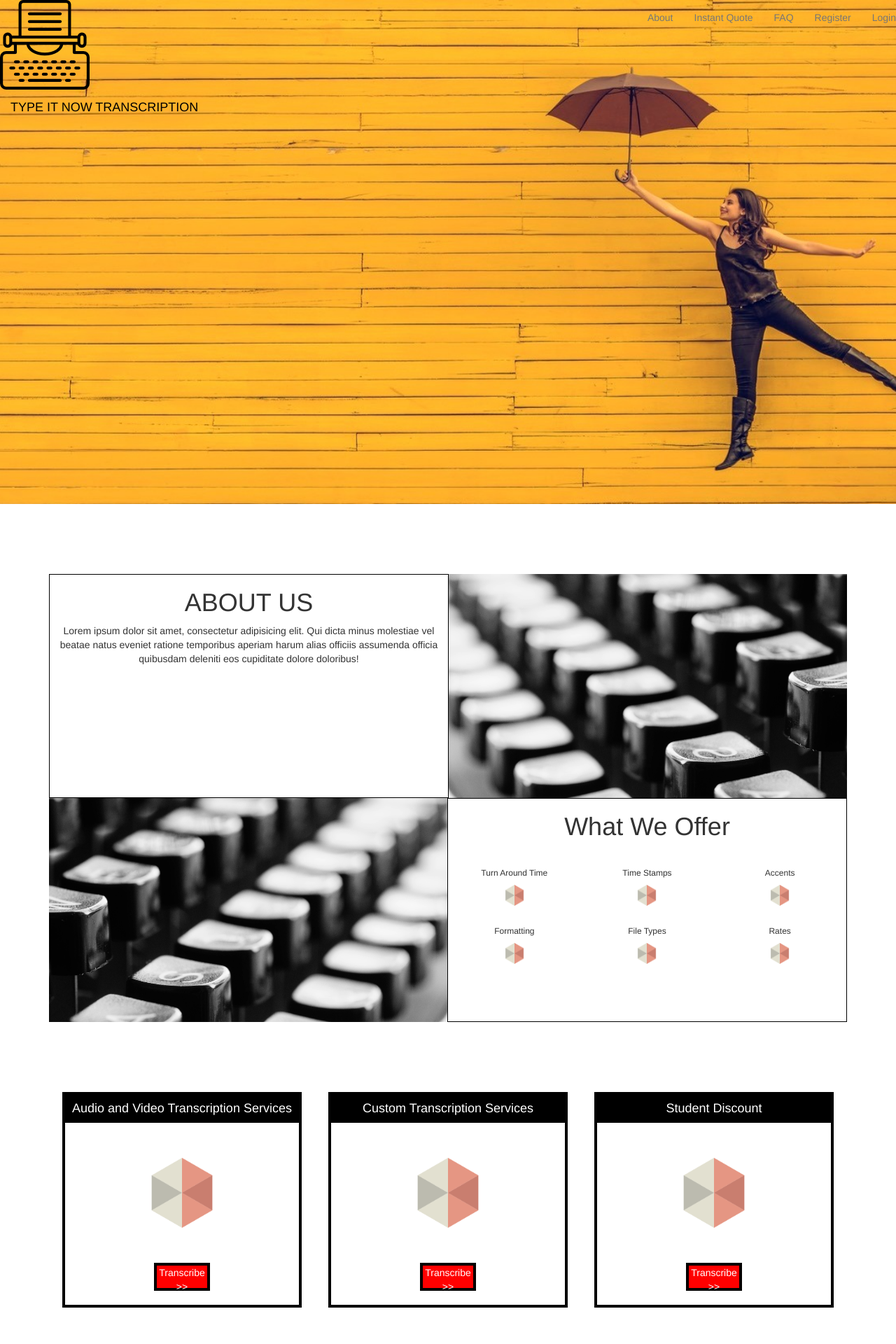
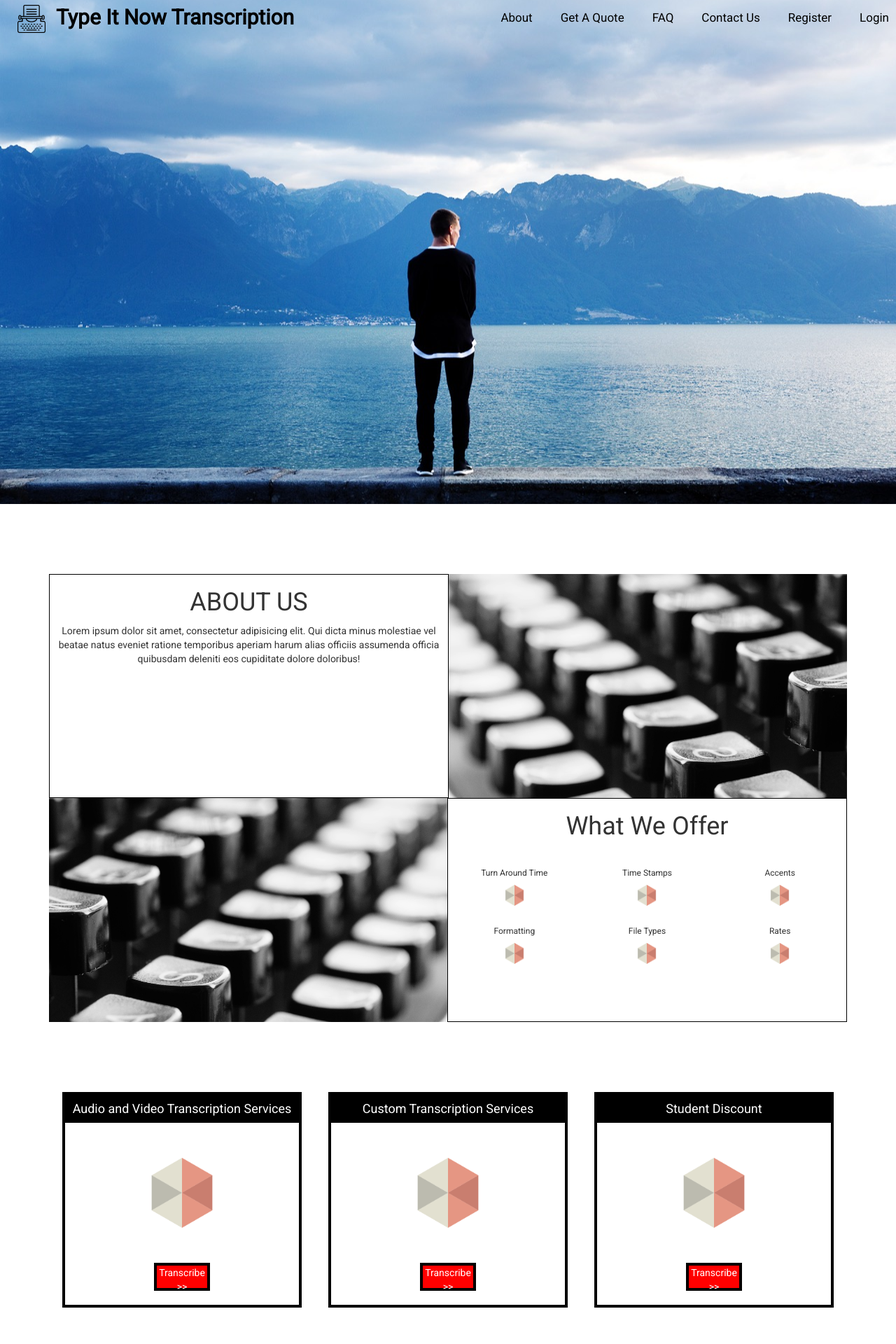
Before and after one commit to meganduffy/django_Type_It_Now_Transcription, a Django app: page / in a window 1280 px wide. Shown: the top 1920 px of the page at 70% size. Run offline with Django 3.2, Linux system fonts and the light colour scheme; some libraries are stand-ins or nearby versions.

Commit message:
Add anchor divs, font link and change style of navbar

```diff
--- a/landing/templates/base.html
+++ b/landing/templates/base.html
@@ -9,6 +9,7 @@
     <meta name="author" content="Megan Emily Duffy">
     <link rel="stylesheet" href="{% static "css/bootstrap.min.css" %}">
     <link rel="stylesheet" href="{% static "css/style.css" %}">
+    <link href="https://fonts.googleapis.com/css?family=Open+Sans|Oswald|Roboto" rel="stylesheet">
     <!-- Script References -->
     <script src="{% static "js/jquery.min.js" %}"></script>
     <script src="{% static "js/bootstrap.min.js" %}"></script>
@@ -19,8 +20,8 @@
 <body>
 
 <!-- Navigation Bar -->
-<nav class="navbar transparent navbar-fixed-top">
-   <!-- <div class="container-fluid">-->
+
+<nav class="navbar navbar-fixed-top transparent">
     <div class="navbar-header">
         <button type="button" class="navbar-toggle collapsed" data-toggle="collapse"
                 data-target="#navbar-collapse">
@@ -29,29 +30,41 @@
             <span class="icon-bar"></span>
             <span class="icon-bar"></span>
         </button>
+        <div class="flex-nav-header">
             <div id="nav-logo"><a href="#"><img src="{% static "icons/typewriter.png" %}" alt="logo"></a></div>
-            <a class="navbar-brand page-scroll" href="#page-top">TYPE IT NOW TRANSCRIPTION</a>
+            <a class="navbar-brand page-scroll" href="#page-top">Type It Now Transcription</a>
+        </div>
     </div>
 
     <div class="collapse navbar-default navbar-collapse" id="navbar-collapse">
         <ul class="nav navbar-nav navbar-right">
+
             <li class="dropdown">
-                    <a class="dropdown-toggle" data-toggle="dropdown" href="#">About</a>
+                <a class="dropdown-toggle" data-toggle="dropdown">About</a>
                 <ul class="dropdown-menu">
-                        <li><a href="#">Services</a></li>
-                        <li><a href="#">Get A Quote</a></li>
-                        <li><a href="#">Work Process</a></li>
-                        <li><a href="#">Testimonials</a></li>
+                    <li><a href="#about-anchor">About Us</a></li>
+                    <li><a href="#services-anchor">Services</a></li>
+                    <li><a href="#process-anchor">How It Works</a></li>
+                    <li><a href="#testimonials-anchor">Testimonials</a></li>
                 </ul>
             </li>
-                <li><a class="page-scroll" href="#">Instant Quote</a></li>
+
+            <li class="dropdown">
+                <a class="dropdown-toggle" data-toggle="dropdown">Get A Quote</a>
+                <ul class="dropdown-menu">
+                    <li><a href="#">Instant Quote</a></li>
+                    <li><a href="#">Custom Quote</a></li>
+                </ul>
+            </li>
+
             <li><a class="page-scroll" href="#">FAQ</a></li>
+            <li><a class="page-scroll" href="#">Contact Us</a></li>
             <li><a class="page-scroll" href="#">Register</a></li>
             <li><a class="page-scroll" href="#">Login</a></li>
         </ul>
     </div>
-    <!--</div>-->
 </nav>
+
 <!-- Navigation Bar -->
 
 <!-- Messages -->
--- a/landing/templates/index.html
+++ b/landing/templates/index.html
@@ -6,6 +6,7 @@
 
         </div>
     <div class="container">
+        <div id="about-anchor"></div>
         <div class="about">
 
             <div class="about-1">
@@ -54,6 +55,7 @@
 
         </div>
 
+        <div id="services-anchor"></div>
         <div class="services">
             <div class="services-box">
                 <div class="services-title">
@@ -109,7 +111,7 @@
 
         </div>
 
-        <div class="process">
+        <div class="process" id="process-anchor">
 
             <div class="process-boxs">
                 <div class="process-box-1">
@@ -164,7 +166,7 @@
             </div>
         </div>
 
-        <div class="testimonials">
+        <div class="testimonials" id="testimonials-anchor">
                 <div class="row">
                     <div class='col-md-offset-2 col-md-8 text-center'>
                         <h2>Testimonials</h2>
--- a/static/css/style.css
+++ b/static/css/style.css
@@ -1,14 +1,22 @@
+body {
+    font-family: "Roboto";
+}
+
 /* Home Style */
 
 .landing {
     height: 90vh;
-    background: url("../img/pexels-photo-57851edit.jpg") center;
+    background: url("../img/mountains-nature-man-person.jpg") center;
     background-size:cover;
     margin-left: 0 !important;
 }
 
-.landing, .about, .services, .quote {
+.services, .quote {
     margin-bottom:100px;
+}
+
+#about-anchor, #services-anchor {
+    height:100px;
 }
 
 .about-1, .about-2 {
@@ -166,7 +174,7 @@
 
 /* Navbar */
 
-.navbar.transparent.navbar-fixed-top .navbar-collapse {
+.navbar.navbar-fixed-top.transparent .navbar-collapse {
     border-width: 0;
     -webkit-box-shadow: 0 0;
     box-shadow: 0 0;
@@ -181,11 +189,31 @@
   transition: background-color 200ms linear;
 }
 
-.navar-header #nav-logo {
-    height: 10px;
-    width:10px;
+.flex-nav-header {
+    display:flex;
+    flex-flow:row nowrap;
+    justify-content: center;
+    align-items: center;
+    margin-left: 25px;
+}
+
+.navbar-header #nav-logo a img {
+    height: 40px;
+    width: 40px;
 }
 
 .navbar-header a {
     color:black !important;
+    font-size: 30px;
 }
+
+.navbar-collapse ul li a {
+    color: black !important;
+    margin-right: 10px;
+    font-size: 17px;
+    cursor: pointer;
+}
+
+.navbar-header, .navbar-collapse ul li a:hover {
+    font-weight:bold;
+}
```
Also changed, not shown: static/img/mountains-nature-man-person.jpg (added). Lines whose indentation alone changed are shown as unchanged.
